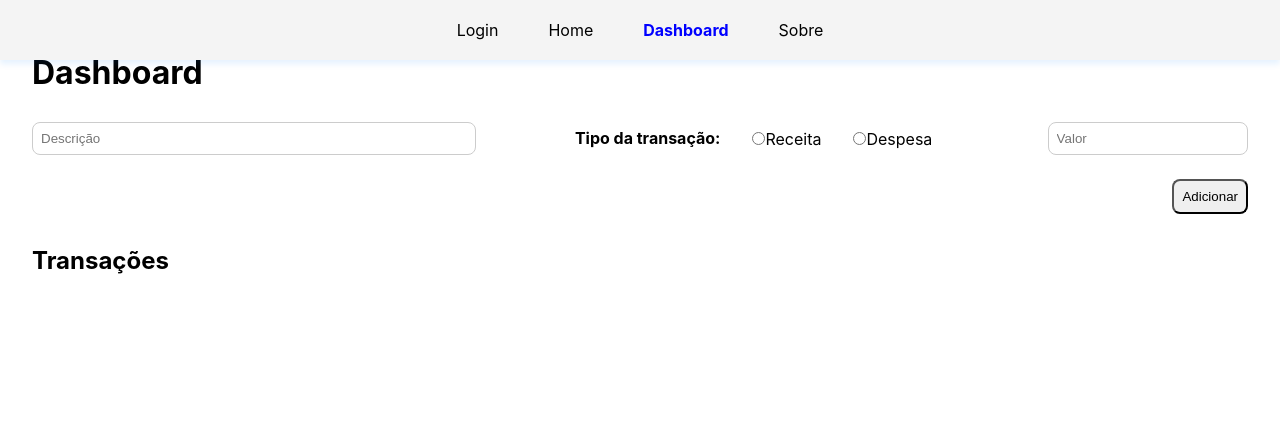
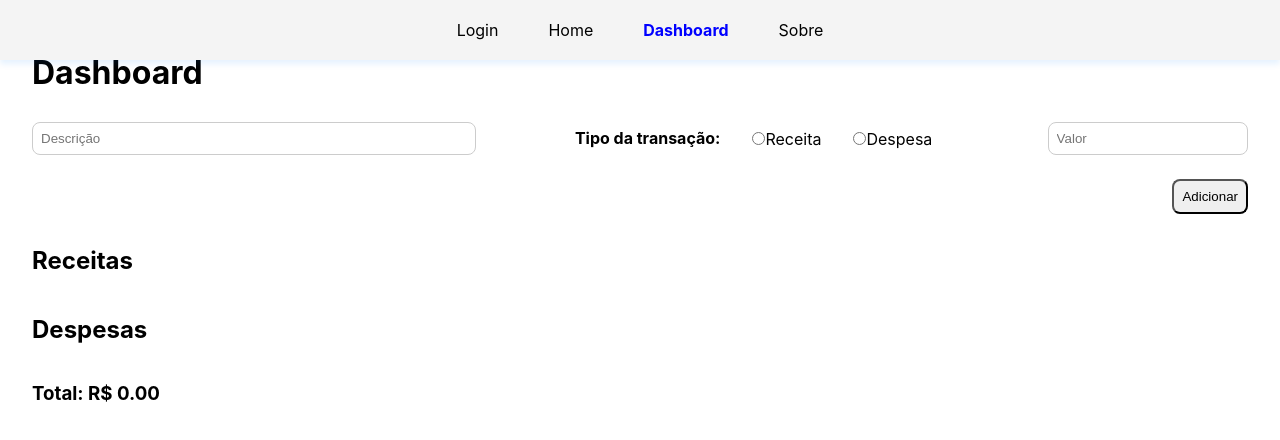
Before and after one commit to marcos-miotto/projectDashboard, a React (Create React App) app: page /dashboard in a window 1280 px wide. Shown: the top 440 px of the page. Built offline with nearby package versions, Linux system fonts and the light colour scheme.

Commit message:
context e receitas/depesas

```diff
--- /dev/null
+++ b/src/components/despesas/index.tsx
@@ -0,0 +1,22 @@
+import { useTransacoes } from '../../context/TransacoesContext';
+
+const Despesas = () => {
+    const { transacoes } = useTransacoes();
+
+    const despesas = transacoes.filter(transacao => transacao.tipo === 'despesa');
+
+    return (
+        <div>
+            <h2>Despesas</h2>
+            <ul>
+                {despesas.map((transacao, index) => (
+                    <li key={index}>
+                        {transacao.descricao} - R$ {transacao.valor}
+                    </li>
+                ))}
+            </ul>
+        </div>
+    );
+};
+
+export default Despesas;
--- /dev/null
+++ b/src/components/receitas/index.tsx
@@ -0,0 +1,22 @@
+import { useTransacoes } from '../../context/TransacoesContext';
+
+const Receitas = () => {
+    const { transacoes } = useTransacoes();
+
+    const receitas = transacoes.filter(transacao => transacao.tipo === 'receita');
+
+    return (
+        <div>
+            <h2>Receitas</h2>
+            <ul>
+                {receitas.map((transacao, index) => (
+                    <li key={index}>
+                        {transacao.descricao} - R$ {transacao.valor}
+                    </li>
+                ))}
+            </ul>
+        </div>
+    );
+};
+
+export default Receitas;
--- /dev/null
+++ b/src/context/TransacoesContext.tsx
@@ -0,0 +1,41 @@
+import React, { createContext, useContext, useState } from 'react';
+
+interface Transacao {
+    descricao: string;
+    valor: number;
+    tipo: 'receita' | 'despesa';
+}
+
+interface TransacoesContextData {
+    transacoes: Transacao[];
+    adicionarTransacao: (transacao: Transacao) => void;
+    total: number;
+}
+
+const TransacoesContext = createContext<TransacoesContextData | undefined>(undefined);
+
+export const useTransacoes = () => {
+    const context = useContext(TransacoesContext);
+    if (!context) {
+        throw new Error('useTransacoes deve ser usado dentro de um TransacoesProvider');
+    }
+    return context;
+};
+
+export const TransacoesProvider: React.FC<{ children: React.ReactNode }> = ({ children }) => {
+    const [transacoes, setTransacoes] = useState<Transacao[]>([]);
+
+    const adicionarTransacao = (transacao: Transacao) => {
+        setTransacoes((prevTransacoes) => [...prevTransacoes, transacao]);
+    };
+
+    const total = transacoes.reduce((acc, transacao) => {
+        return transacao.tipo === 'receita' ? acc + transacao.valor : acc - transacao.valor;
+    }, 0);
+
+    return (
+        <TransacoesContext.Provider value={{ transacoes, adicionarTransacao, total }}>
+            {children}
+        </TransacoesContext.Provider>
+    );
+};
--- a/src/index.tsx
+++ b/src/index.tsx
@@ -1,7 +1,7 @@
 import React from 'react';
 import ReactDOM from 'react-dom/client';
+import App from './App';
 import './index.css';
-import App from './App';
 import reportWebVitals from './reportWebVitals';
 
 const root = ReactDOM.createRoot(
@@ -13,7 +13,4 @@ root.render(
   </React.StrictMode>
 );
 
-// If you want to start measuring performance in your app, pass a function
-// to log results (for example: reportWebVitals(console.log))
-// or send to an analytics endpoint. Learn more: https://bit.ly/CRA-vitals
 reportWebVitals();
--- a/src/pages/dashboard/index.tsx
+++ b/src/pages/dashboard/index.tsx
@@ -1,18 +1,16 @@
-import React, { useState } from 'react';
+import { useState } from 'react';
+import Despesas from '../../components/despesas/index';
+import Receitas from '../../components/receitas/index';
+import { useTransacoes } from '../../context/TransacoesContext';
 import './styles.css';
-
-interface Transacao {
-    descricao: string;
-    valor: number;
-    tipo: string;
-}
 
 const Dashboard = () => {
     const [descricao, setDescricao] = useState('');
     const [valor, setValor] = useState('');
     const [tipo, setTipo] = useState('');
-    const [transacoes, setTransacoes] = useState<Transacao[]>([]);
     const [erro, setErro] = useState('');
+
+    const { adicionarTransacao, total } = useTransacoes();
 
     const handleAdicionar = () => {
         if (!descricao || !tipo || !valor) {
@@ -20,8 +18,8 @@ const Dashboard = () => {
             return;
         }
         setErro('');
-        const novaTransacao: Transacao = { descricao, valor: parseFloat(valor), tipo };
-        setTransacoes([...transacoes, novaTransacao]);
+        const novaTransacao = { descricao, valor: parseFloat(valor), tipo: tipo as 'receita' | 'despesa' };
+        adicionarTransacao(novaTransacao);
         setDescricao('');
         setValor('');
         setTipo('');
@@ -71,15 +69,14 @@ const Dashboard = () => {
                 {erro && <p className="erro">{erro}</p>}
                 <button className='dashboard-button' onClick={handleAdicionar}>Adicionar</button>
             </div>
+
             <div className="transacoes">
-                <h2>Transações</h2>
-                <ul>
-                    {transacoes.map((transacao, index) => (
-                        <li key={index}>
-                            {transacao.descricao} - {transacao.tipo} - R$ {transacao.valor}
-                        </li>
-                    ))}
-                </ul>
+                <Receitas />
+                <Despesas />
+            </div>
+
+            <div className="total">
+                <h3>Total: R$ {total.toFixed(2)}</h3>
             </div>
         </div>
     );
```
Also changed, not shown: src/App.tsx (+8 -6 lines), src/components/despesas/styles.css (added), src/components/receitas/styles.css (added).
